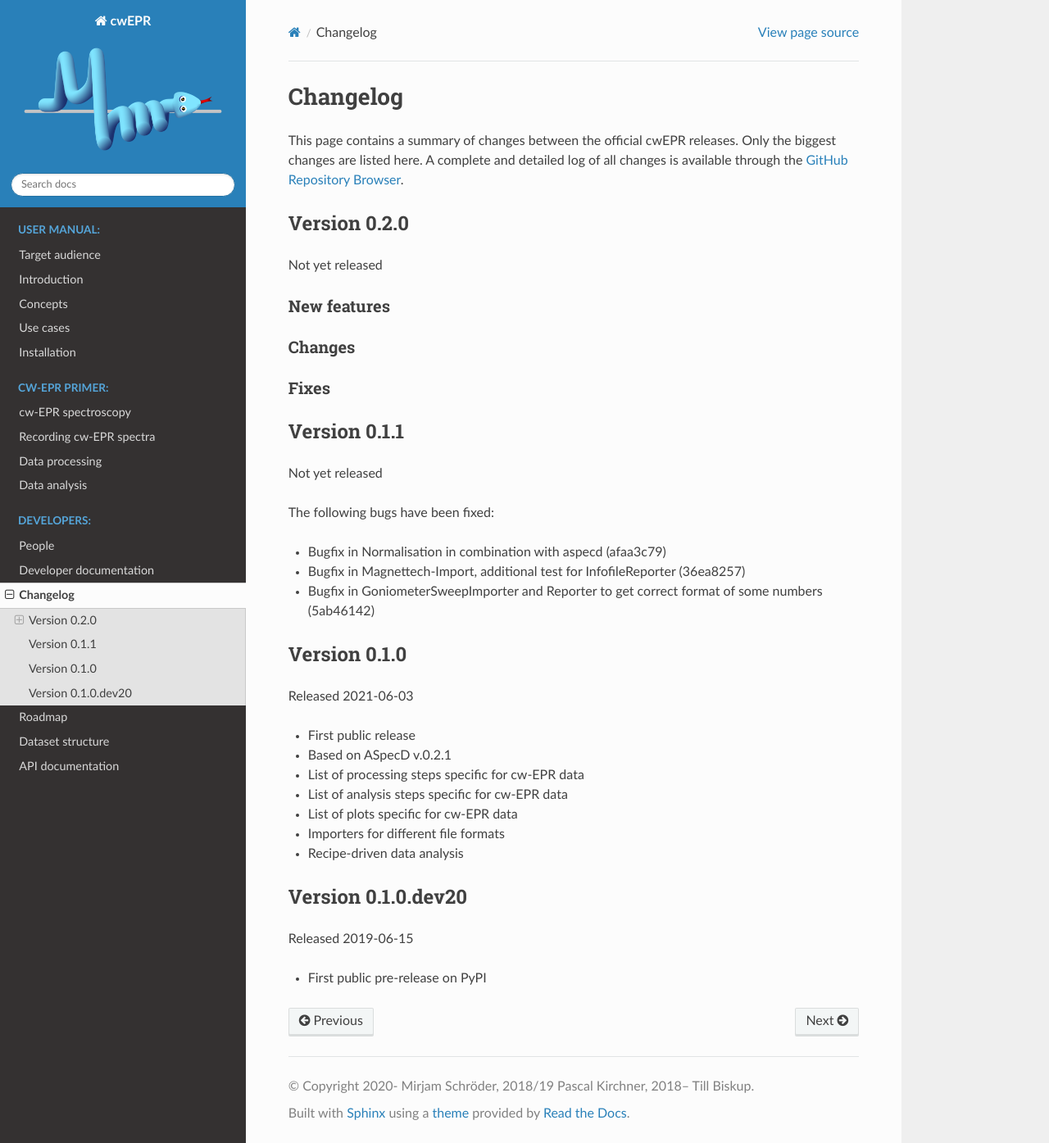
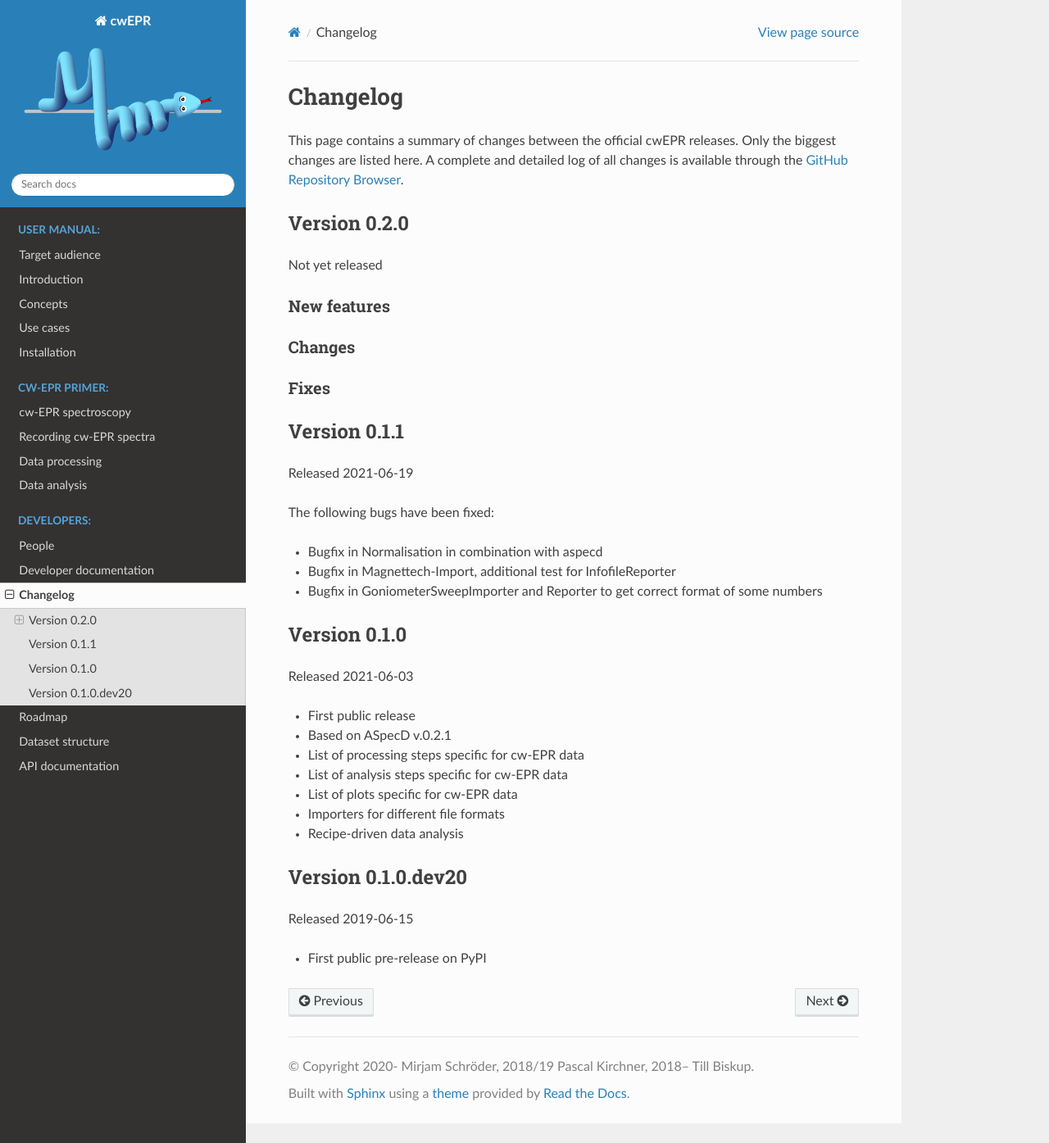
Before and after one commit to tillbiskup/cwepr, a Sphinx documentation site: the page built from docs/changelog.rst, in a window 1280 px wide and 1395 px high. Shown: the whole window at 82% size. Built offline with Sphinx 7.4.7 and the Read the Docs theme 2.0.0, drawn with Linux system fonts in a browser that asks for light colours.

Commit message:
updated changelog after patch release

```diff
--- a/docs/changelog.rst
+++ b/docs/changelog.rst
@@ -25,14 +25,13 @@
 Version 0.1.1
 =============
 
-Not yet released
-
+Released 2021-06-19
 
 The following bugs have been fixed:
 
-* Bugfix in Normalisation in combination with aspecd (afaa3c79)
-* Bugfix in Magnettech-Import, additional test for InfofileReporter (36ea8257)
-* Bugfix in GoniometerSweepImporter and Reporter to get correct format of some numbers (5ab46142)
+* Bugfix in Normalisation in combination with aspecd
+* Bugfix in Magnettech-Import, additional test for InfofileReporter
+* Bugfix in GoniometerSweepImporter and Reporter to get correct format of some numbers
 
 
 Version 0.1.0
```
Also changed, not shown: 1 other file.
